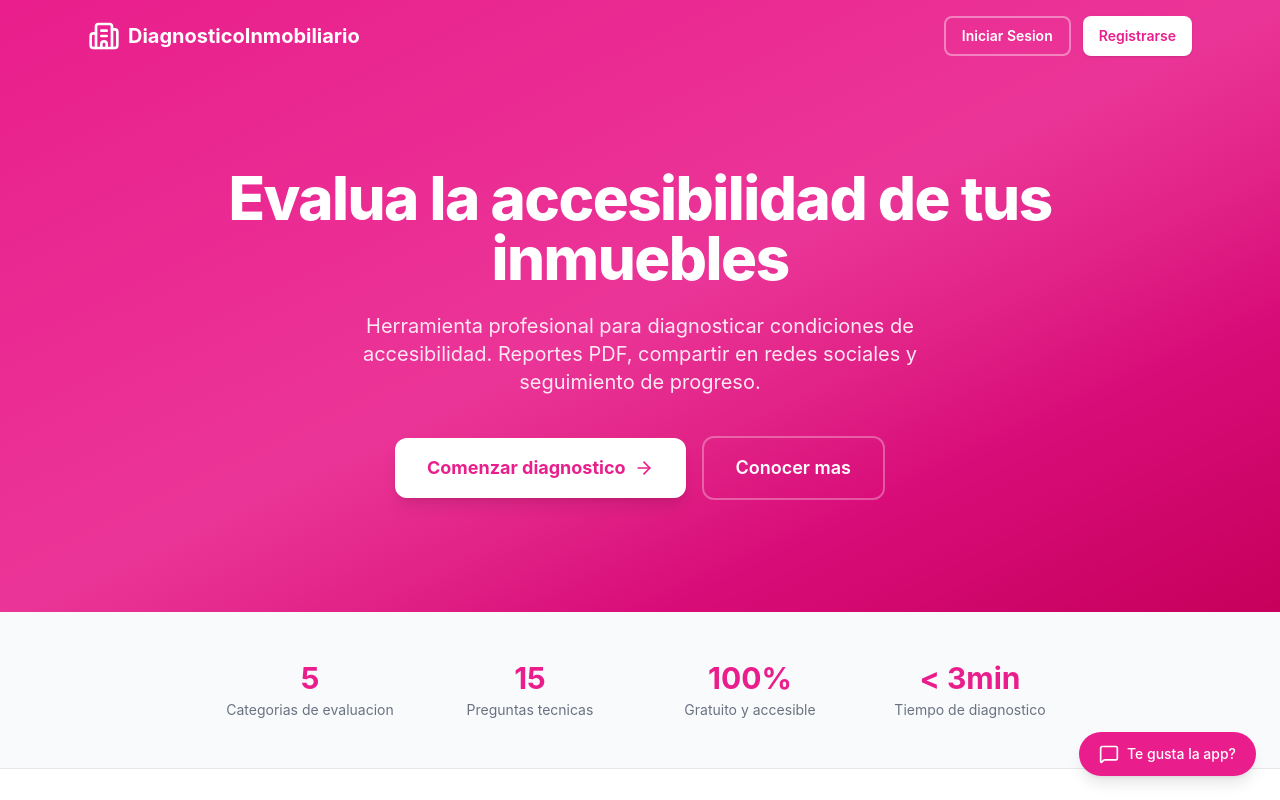
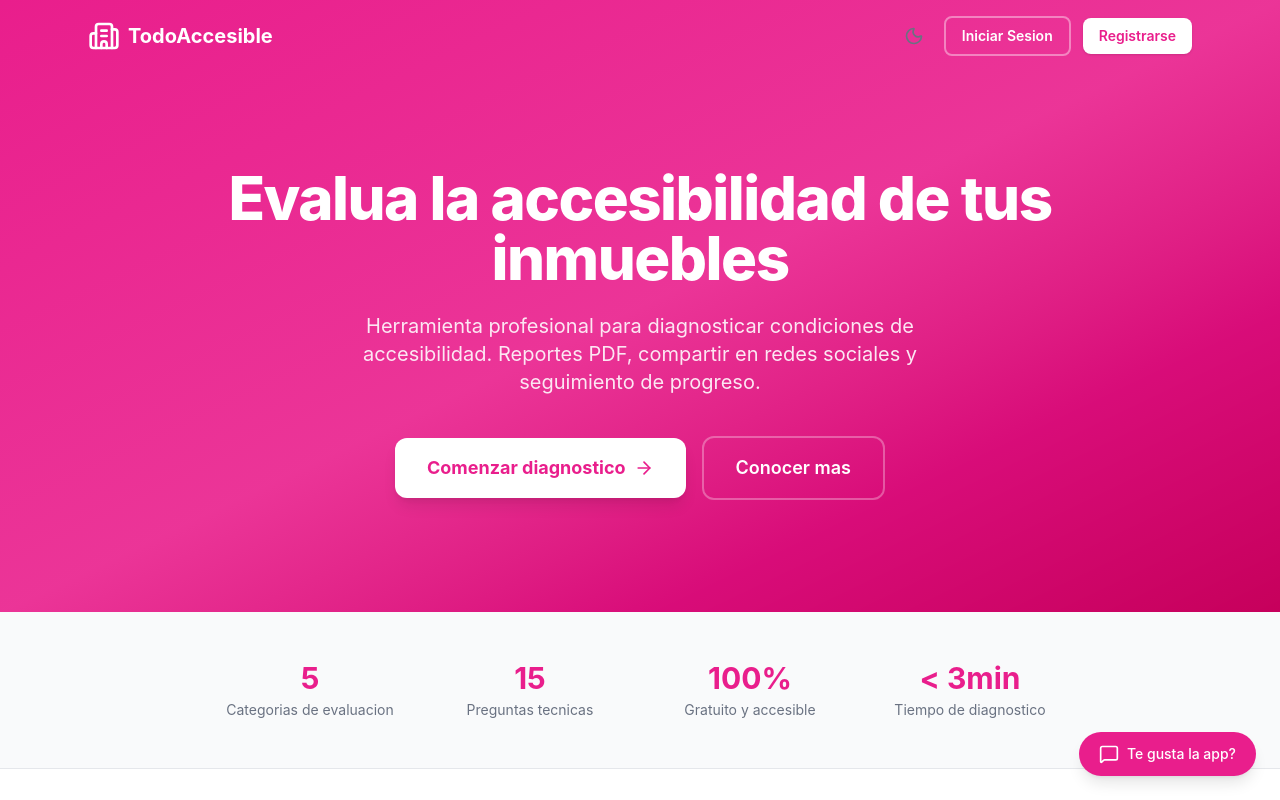
Before and after one commit to ErnestoDof23/Integradorall, a React (Vite) app in the folder FrontendP1/: page /landing in a window 1280 px wide. Shown: the top 800 px of the page. Built offline with nearby package versions, Linux system fonts and the light colour scheme.

Commit message:
feat: rename to TodoAccesible, add dark mode toggle to landing nav

```diff
--- a/FrontendP1/src/pages/LandingPage.tsx
+++ b/FrontendP1/src/pages/LandingPage.tsx
@@ -2,6 +2,7 @@ import { useNavigate } from 'react-router-dom';
 import { Helmet } from 'react-helmet-async';
 import { Building2, BarChart3, Share2, Shield, ArrowRight, Star } from 'lucide-react';
 import { Card } from '../components/ui';
+import ThemeToggle from '../components/ThemeToggle';
 import { useAuth } from '../hooks/useAuth';
 
 const features = [
@@ -45,9 +46,10 @@ export default function LandingPage() {
         <nav className="relative mx-auto flex max-w-6xl items-center justify-between px-4 py-4 sm:px-6">
           <div className="flex items-center gap-2">
             <Building2 className="h-8 w-8 text-white" />
-            <span className="text-xl font-bold text-white">DiagnosticoInmobiliario</span>
+            <span className="text-xl font-bold text-white">TodoAccesible</span>
           </div>
-          <div className="flex gap-3">
+          <div className="flex items-center gap-3">
+            <ThemeToggle />
             {user ? (
               <button
                 onClick={() => navigate('/dashboard')}
```
